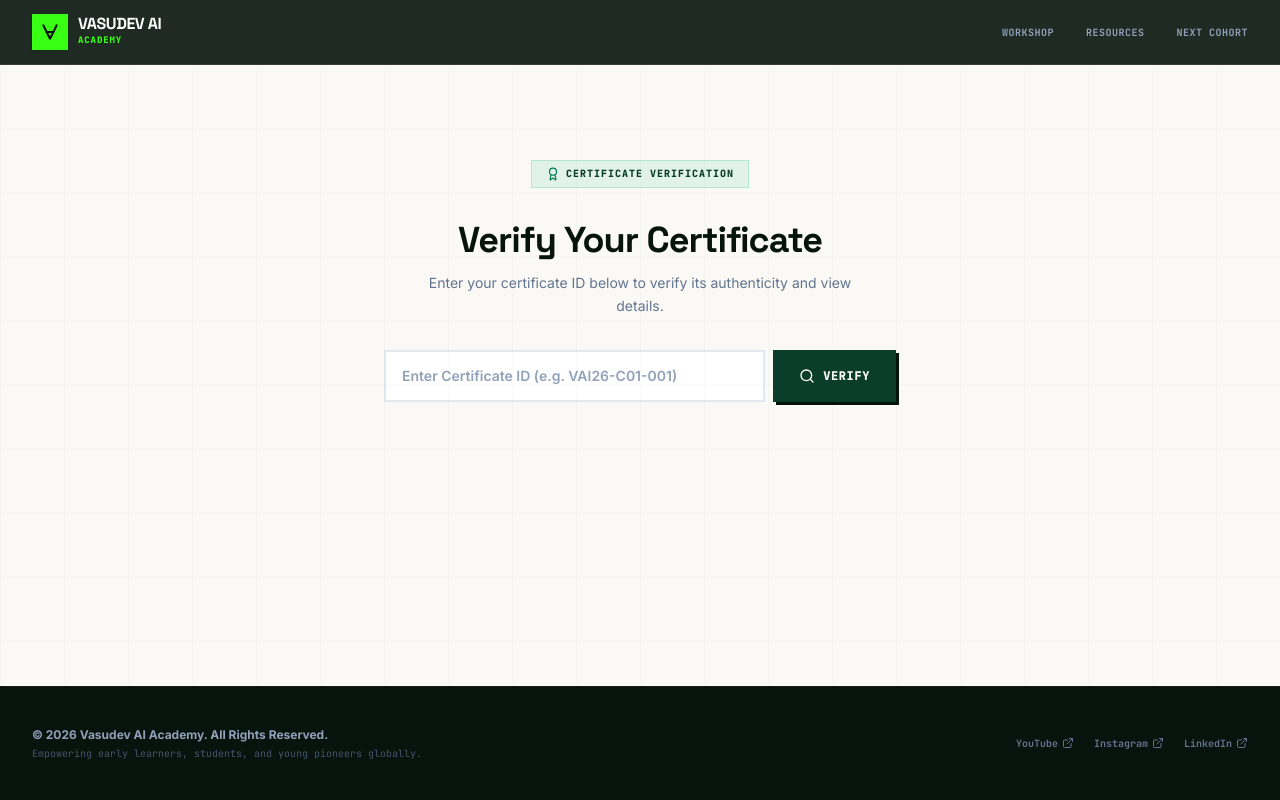
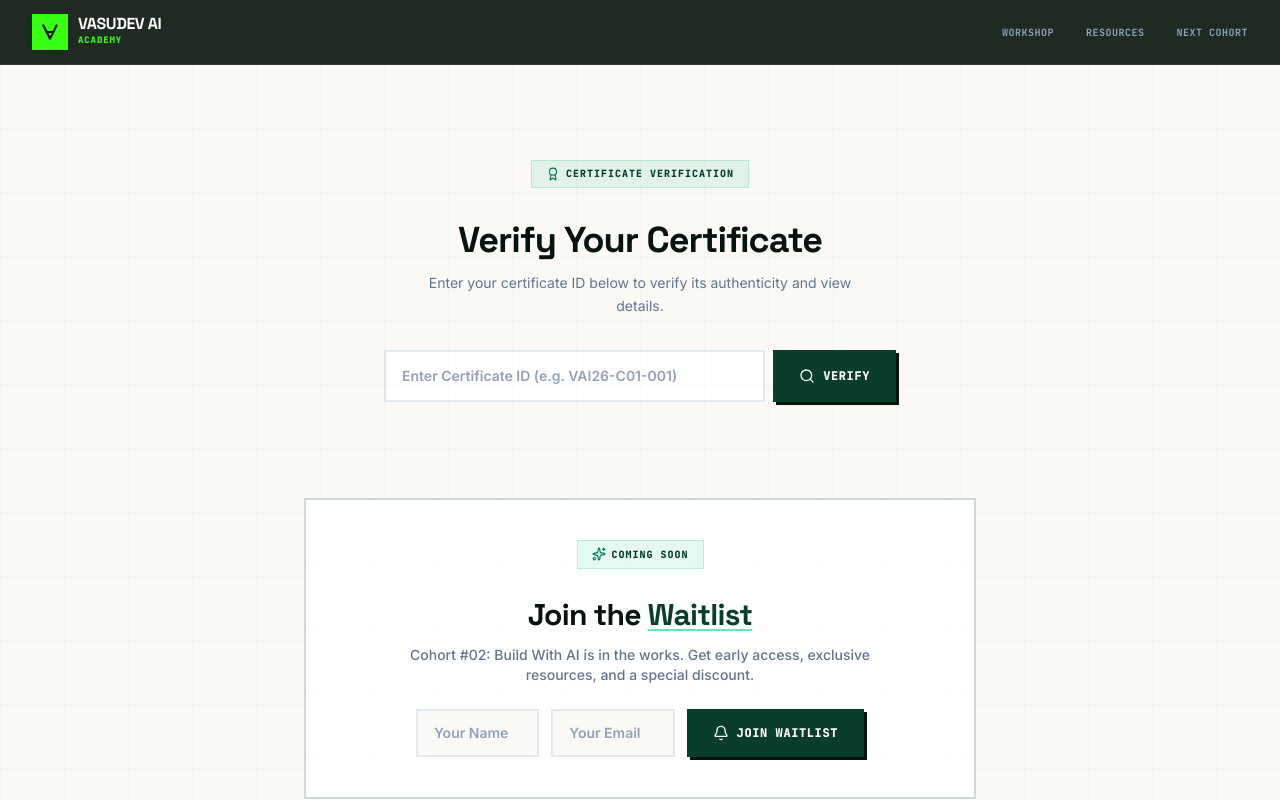
Before and after one commit to sg-surya/ai-academy, a Next.js app: page /verify in a window 1280 px wide. Shown: the top 800 px of the page. Built offline with nearby package versions, Linux system fonts and the light colour scheme.

Commit message:
feat: implement waitlist API route, UI component, and verification page shell

```diff
--- /dev/null
+++ b/app/api/waitlist/route.ts
@@ -0,0 +1,55 @@
+import { NextRequest, NextResponse } from 'next/server';
+import { readFileSync } from 'fs';
+import { join } from 'path';
+import { homedir } from 'os';
+
+export async function POST(req: NextRequest) {
+  try {
+    const body = await req.json();
+    const { name, email, cohort } = body;
+
+    if (!name || !email || !cohort) {
+      return NextResponse.json({ error: 'Missing required fields: name, email, cohort' }, { status: 400 });
+    }
+    if (name.length > 200 || email.length > 200 || cohort.length > 200) {
+      return NextResponse.json({ error: 'Fields too long' }, { status: 400 });
+    }
+
+    const configPath = join(homedir(), '.config', 'configstore', 'firebase-tools.json');
+    const config = JSON.parse(readFileSync(configPath, 'utf-8'));
+    const token = config.tokens.access_token;
+
+    const dbId = process.env.NEXT_PUBLIC_FIRESTORE_DATABASE_ID || '(default)';
+    const projectId = process.env.NEXT_PUBLIC_FIREBASE_PROJECT_ID;
+    const encodedDbId = encodeURIComponent(dbId);
+    const url = `https://firestore.googleapis.com/v1/projects/${projectId}/databases/${encodedDbId}/documents/waitlist`;
+
+    const doc = {
+      fields: {
+        name: { stringValue: name.trim() },
+        email: { stringValue: email.trim() },
+        cohort: { stringValue: cohort },
+        timestamp: { stringValue: new Date().toLocaleString('en-IN') },
+      },
+    };
+
+    const res = await fetch(url, {
+      method: 'POST',
+      headers: {
+        'Authorization': `Bearer ${token}`,
+        'Content-Type': 'application/json',
+      },
+      body: JSON.stringify(doc),
+    });
+
+    if (!res.ok) {
+      const err = await res.text();
+      return NextResponse.json({ error: err }, { status: res.status });
+    }
+
+    const data = await res.json();
+    return NextResponse.json({ success: true, id: data.name?.split('/').pop() || '' });
+  } catch (err) {
+    return NextResponse.json({ error: err instanceof Error ? err.message : 'Unknown error' }, { status: 500 });
+  }
+}
--- a/app/cohot-1-Lean-ai-from-scratch/_components/NextWorkshopSection.tsx
+++ b/app/cohot-1-Lean-ai-from-scratch/_components/NextWorkshopSection.tsx
@@ -3,8 +3,6 @@
 import React, { useState } from 'react';
 import { motion } from 'motion/react';
 import { Sparkles, Bell, CheckCircle, Loader } from 'lucide-react';
-import { collection, addDoc } from 'firebase/firestore';
-import { db } from '../../../lib/firebase';
 
 export default function NextWorkshopSection() {
   const [name, setName] = useState('');
@@ -19,12 +17,19 @@ export default function NextWorkshopSection() {
     setLoading(true);
     setError(null);
     try {
-      await addDoc(collection(db, 'waitlist'), {
-        name: name.trim(),
-        email: email.trim(),
-        cohort: 'Cohort #02 - Build With AI',
-        timestamp: new Date().toLocaleString('en-IN'),
+      const res = await fetch('/api/waitlist', {
+        method: 'POST',
+        headers: { 'Content-Type': 'application/json' },
+        body: JSON.stringify({
+          name: name.trim(),
+          email: email.trim(),
+          cohort: 'Cohort #02 - Build With AI',
+        }),
       });
+      if (!res.ok) {
+        const errData = await res.json().catch(() => ({ error: 'Something went wrong' }));
+        throw new Error(errData.error || 'Something went wrong');
+      }
       setSubmitted(true);
     } catch (err) {
       console.error('Waitlist error:', err);
--- a/app/verify/page.tsx
+++ b/app/verify/page.tsx
@@ -1,7 +1,7 @@
 'use client';
 
 import React, { useState } from 'react';
-import { Search, Award, User, Calendar, FileText, TicketCheck, ExternalLink, Loader } from 'lucide-react';
+import { Search, Award, User, Calendar, FileText, TicketCheck, ExternalLink, Loader, Bell, Sparkles, CheckCircle } from 'lucide-react';
 import Link from 'next/link';
 
 interface CertData {
@@ -180,8 +180,10 @@ export default function VerifyPage() {
               </div>
             </div>
           )}
+        </div>
 
-
+        <div className="max-w-2xl mx-auto mt-20 sm:mt-24">
+          <WaitlistForm />
         </div>
       </main>
 
@@ -214,3 +216,103 @@ export default function VerifyPage() {
     </div>
   );
 }
+
+function WaitlistForm() {
+  const [name, setName] = useState('');
+  const [email, setEmail] = useState('');
+  const [submitted, setSubmitted] = useState(false);
+  const [loading, setLoading] = useState(false);
+  const [error, setError] = useState<string | null>(null);
+
+  const handleSubmit = async (e: React.FormEvent) => {
+    e.preventDefault();
+    if (!name.trim() || !email.trim()) return;
+    setLoading(true);
+    setError(null);
+    try {
+      const res = await fetch('/api/waitlist', {
+        method: 'POST',
+        headers: { 'Content-Type': 'application/json' },
+        body: JSON.stringify({
+          name: name.trim(),
+          email: email.trim(),
+          cohort: 'Cohort #02 - Build With AI',
+        }),
+      });
+      if (!res.ok) {
+        const errData = await res.json().catch(() => ({ error: 'Something went wrong' }));
+        throw new Error(errData.error || 'Something went wrong');
+      }
+      setSubmitted(true);
+    } catch (err) {
+      console.error('Waitlist error:', err);
+      setError('Something went wrong. Please try again.');
+    } finally {
+      setLoading(false);
+    }
+  };
+
+  return (
+    <section className="bg-white border-2 border-[#0b3d2b]/20 p-6 sm:p-10 text-center relative">
+      <div className="absolute inset-0 bg-[linear-gradient(to_right,#14422e04_1px,transparent_1px),linear-gradient(to_bottom,#14422e04_1px,transparent_1px)] bg-[size:4rem_4rem] pointer-events-none" />
+      <div className="relative z-10">
+        <span className="inline-flex items-center gap-1.5 text-[10px] font-mono font-black uppercase tracking-widest text-[#0b3d2b] bg-emerald-500/10 border border-emerald-500/20 px-3.5 py-1.5 mb-5">
+          <Sparkles className="w-3.5 h-3.5 text-emerald-700" />
+          <span>Coming Soon</span>
+        </span>
+        <h2 className="font-display text-2xl sm:text-3xl font-extrabold text-[#07130d] tracking-tight mt-2">
+          Join the <span className="text-[#0b3d2b] underline decoration-emerald-300 decoration-2 underline-offset-4">Waitlist</span>
+        </h2>
+        <p className="text-slate-500 text-sm mt-3 max-w-lg mx-auto font-medium">
+          Cohort #02: Build With AI is in the works. Get early access, exclusive resources, and a special discount.
+        </p>
+
+        {!submitted ? (
+          <form onSubmit={handleSubmit} className="mt-6 max-w-md mx-auto">
+            {error && (
+              <div className="mb-4 bg-rose-50 border border-rose-200 p-3">
+                <p className="text-rose-700 text-xs font-medium">{error}</p>
+              </div>
+            )}
+            <div className="flex flex-col sm:flex-row gap-2 sm:gap-3">
+              <input
+                type="text"
+                value={name}
+                onChange={(e) => setName(e.target.value)}
+                placeholder="Your Name"
+                required
+                className="w-full sm:flex-1 bg-[#FAF9F6] border-2 border-slate-200 px-4 py-3 text-sm text-slate-900 placeholder-slate-400 font-semibold focus:outline-none focus:border-[#0b3d2b] transition-all duration-200"
+              />
+              <input
+                type="email"
+                value={email}
+                onChange={(e) => setEmail(e.target.value)}
+                placeholder="Your Email"
+                required
+                className="w-full sm:flex-1 bg-[#FAF9F6] border-2 border-slate-200 px-4 py-3 text-sm text-slate-900 placeholder-slate-400 font-semibold focus:outline-none focus:border-[#0b3d2b] transition-all duration-200"
+              />
+              <button
+                type="submit"
+                disabled={loading}
+                className="w-full sm:w-auto inline-flex items-center justify-center gap-2 bg-[#0b3d2b] hover:bg-[#0a3525] disabled:bg-slate-400 text-white font-mono text-xs font-black uppercase tracking-wider px-6 py-3 border-2 border-[#0b3d2b] shadow-[3px_3px_0px_#07130d] hover:translate-x-[1px] hover:translate-y-[1px] hover:shadow-[2px_2px_0px_#07130d] active:translate-x-[3px] active:translate-y-[3px] active:shadow-none transition-all duration-150 shrink-0 disabled:shadow-none disabled:hover:translate-x-0 disabled:hover:translate-y-0"
+              >
+                {loading ? <Loader className="w-4 h-4 animate-spin" /> : <Bell className="w-4 h-4" />}
+                {loading ? 'Saving...' : 'Join Waitlist'}
+              </button>
+            </div>
+          </form>
+        ) : (
+          <div className="mt-6 bg-emerald-50 border border-emerald-200 p-6 max-w-md mx-auto">
+            <CheckCircle className="w-8 h-8 text-emerald-600 mx-auto mb-3" />
+            <p className="font-display text-lg font-black text-[#07130d]">
+              You&apos;re on the list!
+            </p>
+            <p className="text-slate-500 text-sm mt-1 font-medium">
+              We&apos;ll notify you when Cohort #02 opens.
+            </p>
+          </div>
+        )}
+      </div>
+    </section>
+  );
+}
```
